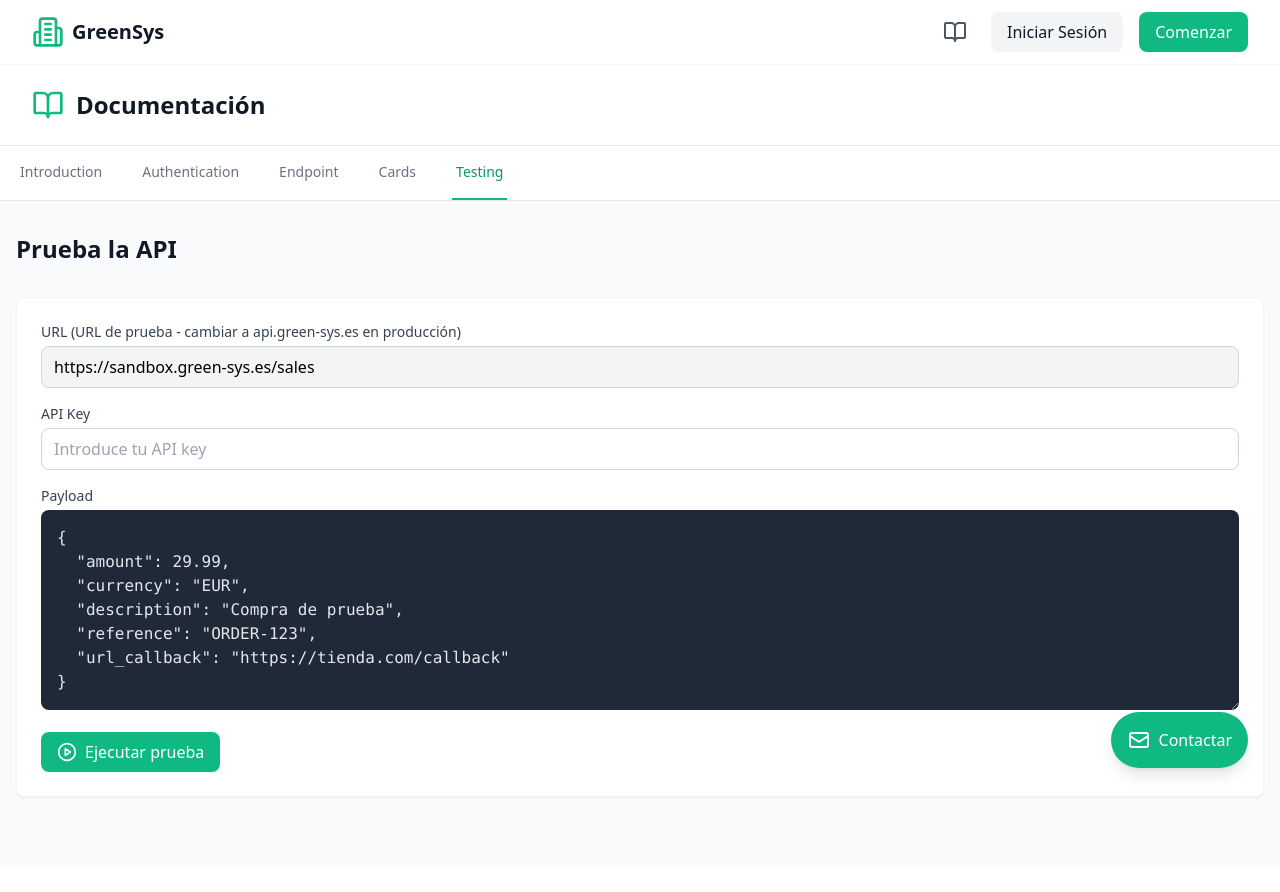
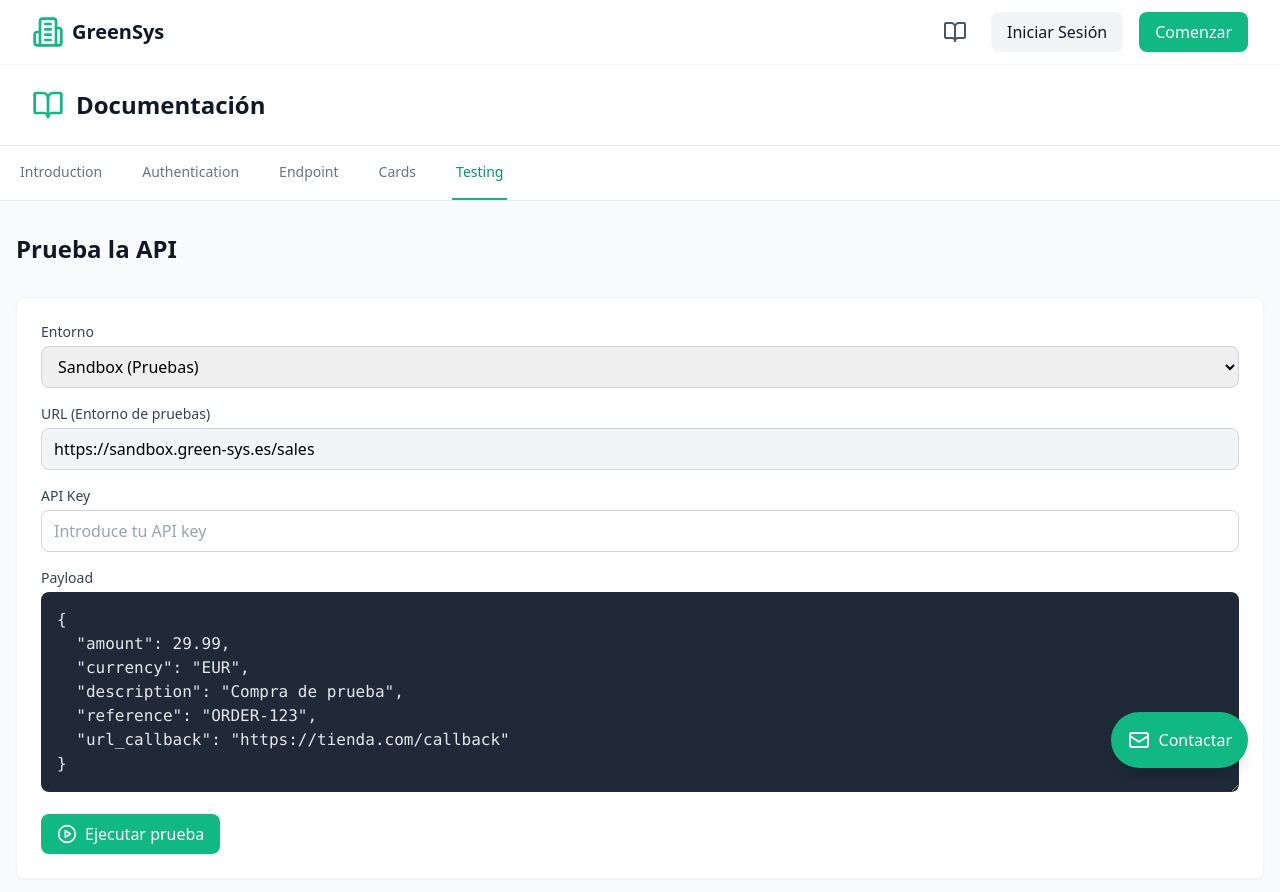
Before and after one commit to obruiz/web-greensys, a Vue app: page /doc in a window 1280 px wide. Both pictures are taken after a click on the button "Testing". Shown: the top 892 px of the page. Before the commit the page ends 865 px from the top, so only its background shows below. Built offline with nearby package versions, Linux system fonts and the light colour scheme.

Commit message:
Actualizada la docu

```diff
--- a/src/views/Documentation.vue
+++ b/src/views/Documentation.vue
@@ -9,6 +9,11 @@ const testApiKey = ref('')
 const testResponse = ref('')
 const isLoading = ref(false)
 const payloadError = ref('')
+const selectedEnvironment = ref('sandbox')
+const baseUrls = {
+  sandbox: 'https://sandbox.green-sys.es/sales',
+  production: 'https://api.green-sys.es/sales'
+}
 const payloadText = ref(JSON.stringify({
   amount: 29.99,
   currency: "EUR",
@@ -49,7 +54,7 @@ const runTest = async () => {
     const payload = JSON.parse(payloadText.value)
     console.log('Payload parseado:', payload)
 
-    const response = await fetch('https://sandbox.green-sys.es/sales', {
+    const response = await fetch(baseUrls[selectedEnvironment.value], {
       method: 'POST',
       headers: {
         'x-api-key': `${testApiKey.value}`,
@@ -393,12 +398,25 @@ const runTest = async () => {
         <div class="card p-6 space-y-4">
           <div>
             <label class="block text-sm font-medium text-gray-700 mb-1">
-              URL (URL de prueba - cambiar a api.green-sys.es en producción)
+              Entorno
+            </label>
+            <select
+              v-model="selectedEnvironment"
+              class="input-field text-base"
+            >
+              <option value="sandbox">Sandbox (Pruebas)</option>
+              <option value="production">Producción</option>
+            </select>
+          </div>
+
+          <div>
+            <label class="block text-sm font-medium text-gray-700 mb-1">
+              URL ({{ selectedEnvironment === 'sandbox' ? 'Entorno de pruebas' : 'Entorno de producción' }})
             </label>
             <input
               type="text"
               class="input-field bg-gray-100 cursor-not-allowed text-base"
-              value="https://sandbox.green-sys.es/sales"
+              :value="baseUrls[selectedEnvironment]"
               disabled
             />
           </div>
```
